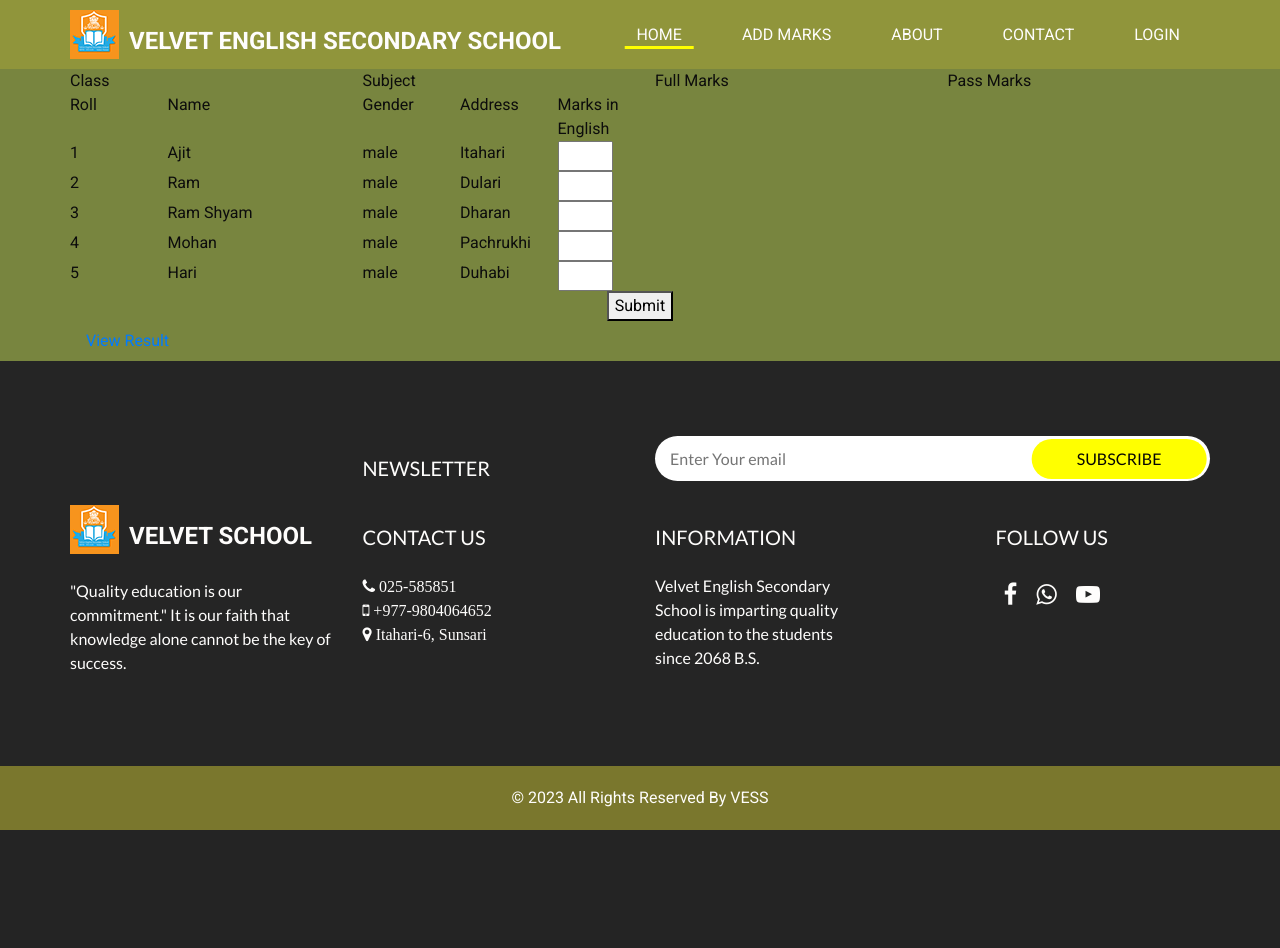
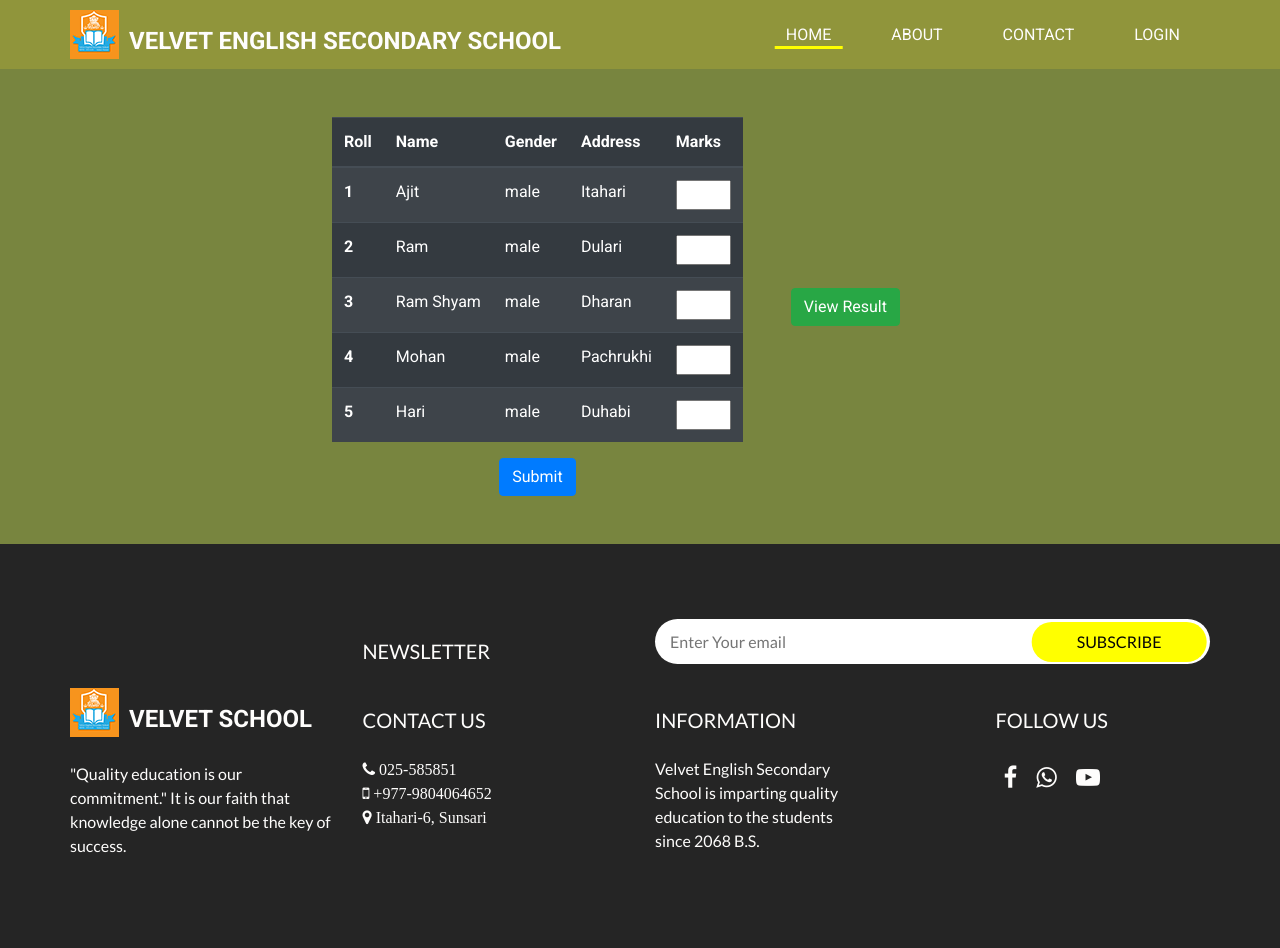
Before and after one commit to theajitmandal/vesssmsproject, a Django app: page /addsubjectmarks in a window 1280 px wide. Shown: the top 948 px of the page. Before the commit the page ends 830 px from the top, so only its background shows below. Run offline with Django 4.2, Linux system fonts and the light colour scheme; data comes from the database, SQL or seed files in the repository; both versions use the stored data as it was after the commit; some libraries are stand-ins or nearby versions.

Commit message:
this is next commit

```diff
--- a/home/urls.py
+++ b/home/urls.py
@@ -8,6 +8,7 @@ urlpatterns = [
     path("contactus", contactus, name="contactus"),
     path("addmarks", addmarks, name="addmarks"),
     path("addsubjectmarks", addsubjectmarks, name="addsubjectmarks"),
+    path("viewresult", viewresult, name="viewresult"),
     path("signup", signup, name="signup"),
     # path("login", login, name="login"),
 ]
--- a/home/views.py
+++ b/home/views.py
@@ -47,9 +47,9 @@ def addsubjectmarks(request):
 
     return render(request, 'addsubjectmarks.html', {'classnames' : classnames, 'subjects' : subjects, 'students': students})
 
-def viewresults(request):
-    return render(request, 'viewresult.html')
-
+def viewresult(request):
+    students = Student.objects.all();
+    return render(request, 'viewresult.html', {'students': students})
 
 def signup(request):
     if request.method == 'POST':
--- a/templates/addmarks.html
+++ b/templates/addmarks.html
@@ -17,7 +17,9 @@
     <div class="row">
         <label for="subject">Choose subject:</label>
         <select id="subject" name="subject">
+          {% for subject in subjects %}
                 <option value="{{subject.subjectname}}">{{subject.subjectname}}</option>
+          {% endfor %}
         </select>
     </div>
   <button type="submit" class="btn btn-primary">Submit</button>
--- a/templates/addsubjectmarks.html
+++ b/templates/addsubjectmarks.html
@@ -2,39 +2,39 @@
 {% load static %}
 {% block content %}
 
-<div class="container">
-    <div class="row">
-        <div class="col">Class</div>
-        <div class="col">Subject</div>
-        <div class="col">Full Marks</div>
-        <div class="col">Pass Marks</div>
-    </div>
-</div>
-
-<div class="container">
-        <div class="row">
-                <div class="col-1">Roll</div>
-                <div class="col-2">Name</div>
-                <div class="col-1">Gender</div>
-                <div class="col-1">Address</div>
-                <div class="col-1">Marks in English</div>
-        </div>
-    <form action="{% url 'addsubjectmarks' %}" method="POST">
+<div class="d-flex align-items-center justify-content-center p-5">
+<form action="{% url 'addsubjectmarks' %}">
+{% csrf_token %}
+<table class="table table-striped table-dark">
+  <thead>
+    <tr>
+      <th scope="col-2">Roll</th>
+      <th scope="col-4">Name</th>
+      <th scope="col-2">Gender</th>
+      <th scope="col-2">Address</th>
+      <th scope="col-2">Marks</th>
+    </tr>
+  </thead>
+  <tbody>
+        <form action="{% url 'addsubjectmarks' %}" method="POST">
         {% csrf_token %}
         {% for student in students %}
-            <div class="row">
-                    <div class="col-1">{{student.id}}</div>
-                    <div class="col-2">{{student.name}}</div>
-                    <div class="col-1">{{student.gender}}</div>
-                    <div class="col-1">{{student.address}}</div>
-                    <div class="col-7">
-                            <input type="number" id="quantity" name="" min="0" max="75">
-                    </div>
-            </div>
+            <tr>
+              <th scope="row">{{student.id}}</th>
+              <td>{{student.name}}</td>
+              <td>{{student.gender}}</td>
+              <td>{{student.address}}</td>
+              <td><input type="number" id="quantity" name="" min="0" max="75"></td>
+            </tr>
         {% endfor %}
-        <center><button type="submit">Submit</button></center>
-    </form>
-    <a class="nav-link" href="viewresult"> View Result </a>
+
+  </tbody>
+</table>
+<center><button class="btn btn-primary" type="submit">Submit</button></center>
+</form>
+  <div class="d-flex align-items-center justify-content-center p-5">
+  <a class="btn btn-success" href="viewresult"> View Result </a>
+</div>
 </div>
 
 
--- a/templates/base.html
+++ b/templates/base.html
@@ -56,9 +56,11 @@
                 <li class="nav-item active">
                   <a class="nav-link" href="/">Home <span class="sr-only">(current)</span></a>
                 </li>
+                  {% if user.is_authenticated %}
                 <li class="nav-item">
                   <a class="nav-link" href="addmarks"> Add Marks </a>
                 </li>
+                  {% endif %}
                 <li class="nav-item">
                   <a class="nav-link" href="about"> About </a>
                 </li>
```
Also changed, not shown: templates/viewresult.html (+55 -31 lines), db.sqlite3.
